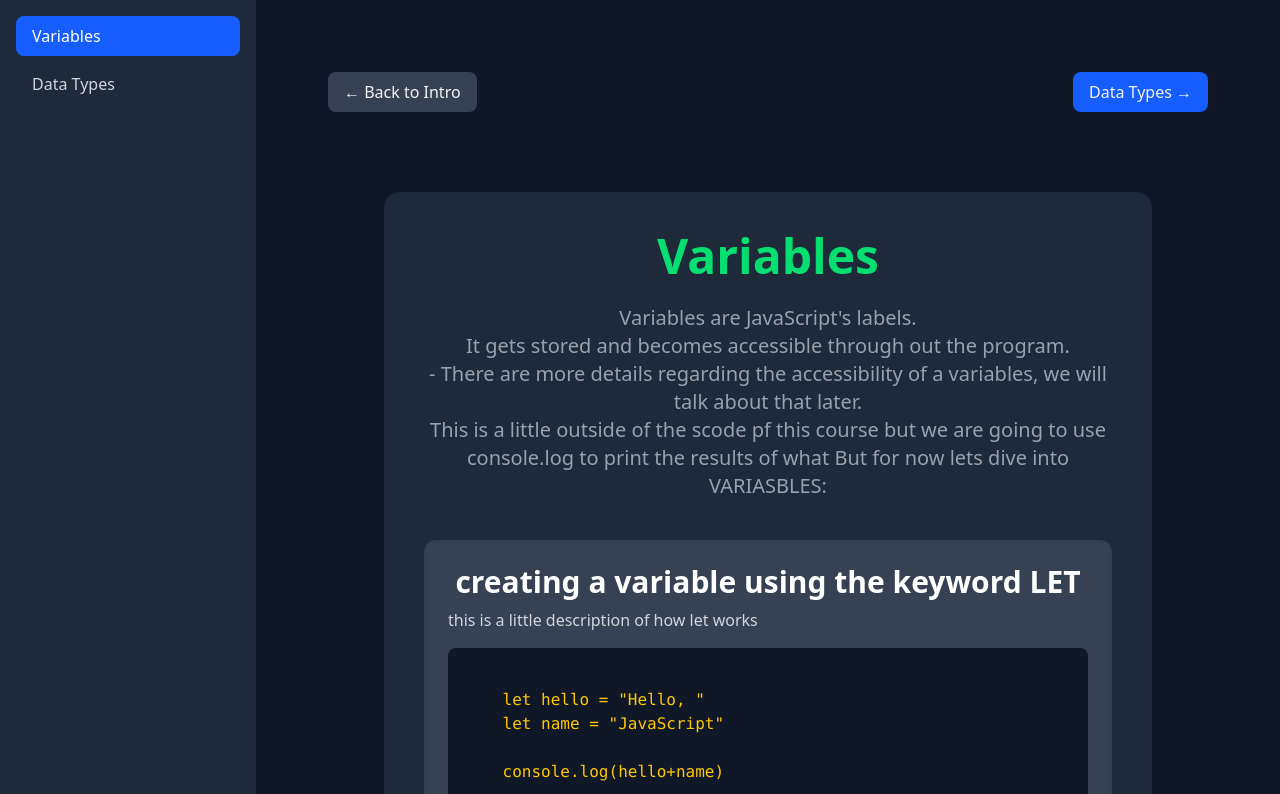
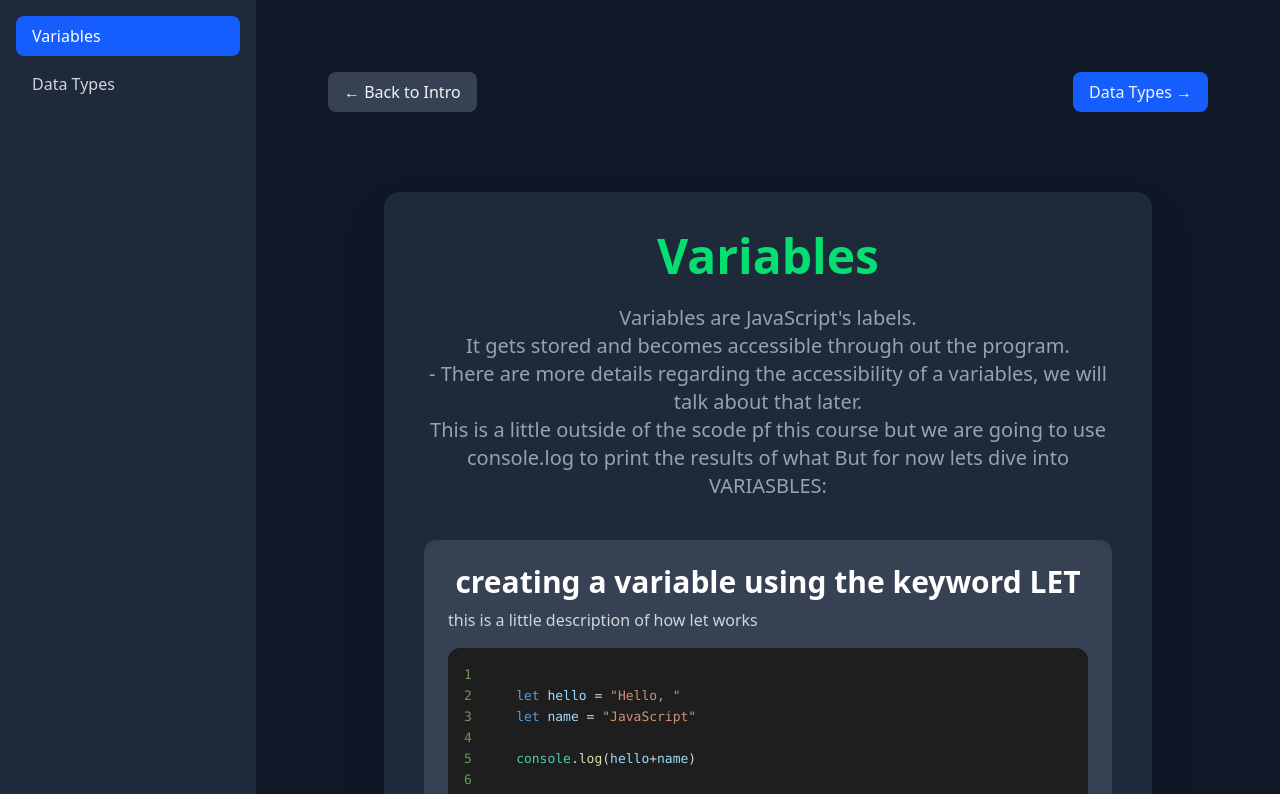
Before and after one commit to laraIsmael/JS-journey, a React (Vite) app in the folder JavaScript Journey/: page /variabless in a window 1280 px wide. Shown: the top 794 px of the page. Built offline with nearby package versions, Linux system fonts and the light colour scheme.

Commit message:
making code block more like a real sandbox

```diff
--- a/JavaScript Journey/package.json
+++ b/JavaScript Journey/package.json
@@ -12,7 +12,8 @@
   "dependencies": {
     "react": "^19.1.1",
     "react-dom": "^19.1.1",
-    "react-router-dom": "^7.9.1"
+    "react-router-dom": "^7.9.1",
+    "react-syntax-highlighter": "^5.8.0"
   },
   "devDependencies": {
     "@eslint/js": "^9.35.0",
--- a/JavaScript Journey/src/components/codeBlock.tsx
+++ b/JavaScript Journey/src/components/codeBlock.tsx
@@ -1,4 +1,6 @@
 import { useState } from "react";
+import { Prism as SyntaxHighlighter } from "react-syntax-highlighter";
+import { vscDarkPlus } from "react-syntax-highlighter/dist/esm/styles/prism";
 
 type CodeBlockProps = {
   title: string;
@@ -11,7 +13,6 @@
   description,
   initialCode,
 }: CodeBlockProps) {
-  const [codeText, setCodeText] = useState(initialCode);
   const [output, setOutput] = useState<string>("");
 
   const runCode = () => {
@@ -34,11 +35,11 @@
       console.log = customLog;
 
       // Run the user's code
-      new Function(codeText)();
+      new Function(initialCode)();
 
       console.log = originalLog;
     } catch (err) {
-      logs.push(`Error: ${(err as Error).message}`);
+      logs.push(`❌ Error: ${(err as Error).message}`);
     }
 
     setOutput(logs.join("\n"));
@@ -52,11 +53,19 @@
       <p className="text-gray-300 mb-4">{description}</p>
 
       {/* Editable code area */}
-      <textarea
-        className="w-full h-40 p-4 bg-gray-900 text-yellow-400 font-mono rounded-lg resize-y"
-        value={codeText}
-        onChange={(e) => setCodeText(e.target.value)}
-      />
+      {/* Highlighted code with line numbers */}
+      <SyntaxHighlighter
+        language="javascript"
+        style={vscDarkPlus}
+        showLineNumbers
+        customStyle={{
+          borderRadius: "0.75rem",
+          padding: "1rem",
+          fontSize: "0.875rem",
+        }}
+      >
+        {initialCode}
+      </SyntaxHighlighter>
 
       <div className="flex justify-center mt-4">
         <button
```
Also changed, not shown: 1 other file (tests, documents, lock files or other folders).
